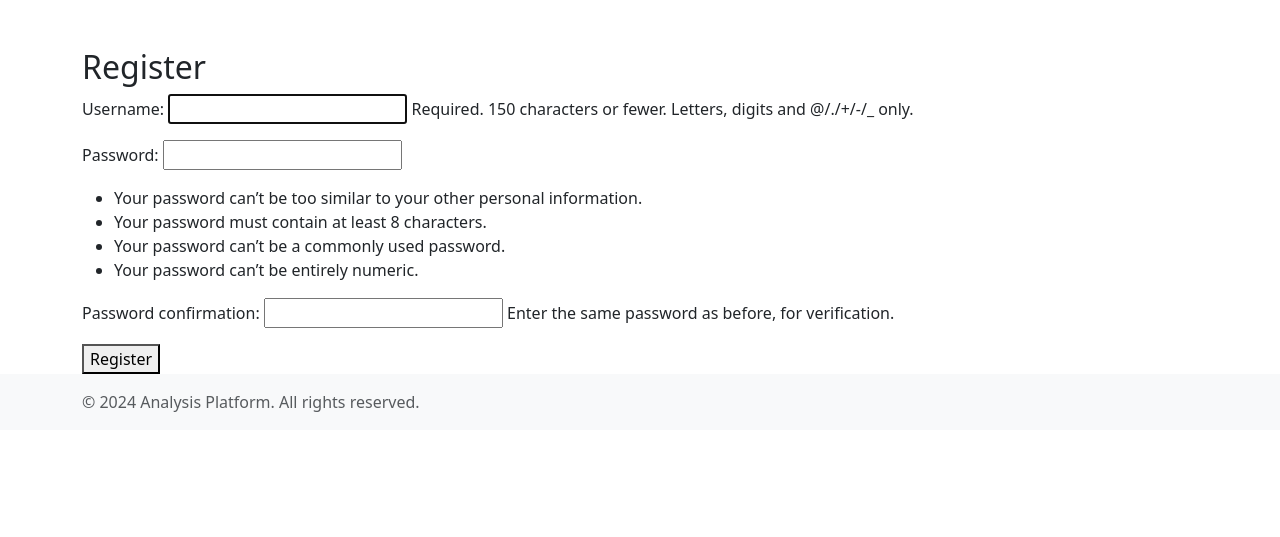
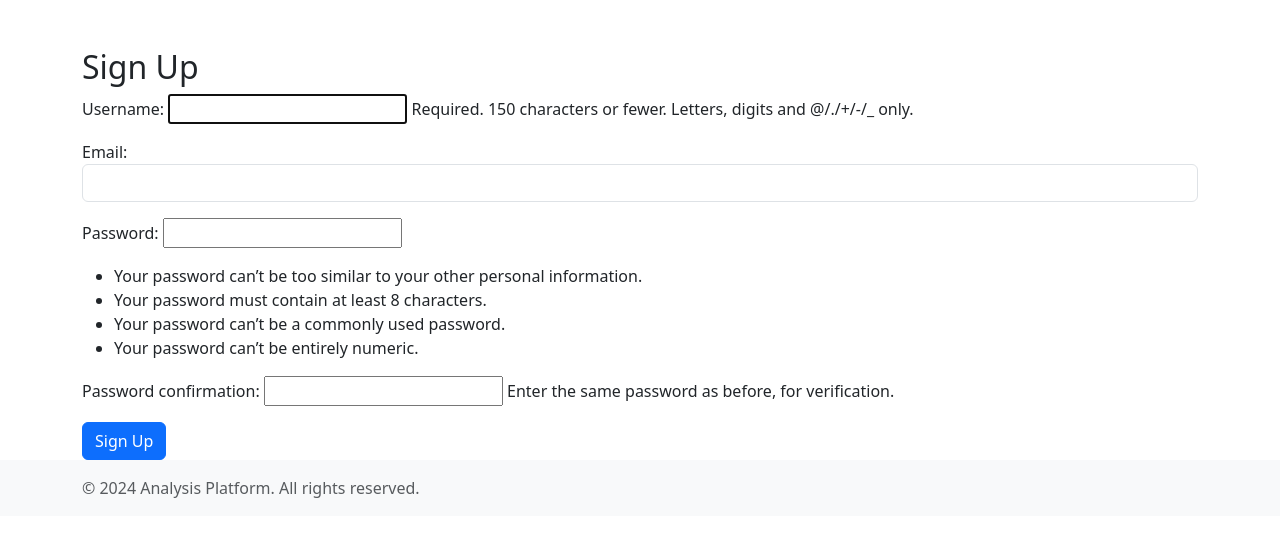
Before and after one commit to am-derrick/F_n_M-Platform, a Django app: page /accounts/register/ in a window 1280 px wide. Shown: the part 56-593 px from the top of the page. Run offline with Django 5.2, Linux system fonts and the light colour scheme; some libraries are stand-ins or nearby versions; some web fonts are replaced.

Commit message:
modified: to use UserCreationForm instead of UserSignUpForm

```diff
--- /dev/null
+++ b/accounts/forms.py
@@ -0,0 +1,12 @@
+from django import forms
+from django.contrib.auth.forms import UserCreationForm
+from django.contrib.auth.models import User
+
+class SignUpForm(UserCreationForm):
+    usable_password = None
+    email = forms.CharField(max_length=254, required=True,
+                            widget=forms.EmailInput(attrs={'class': 'form-control'}))
+
+    class Meta:
+        model = User
+        fields = ('username', 'email', 'password1', 'password2')
--- a/accounts/views.py
+++ b/accounts/views.py
@@ -1,21 +1,26 @@
 from django.shortcuts import render, redirect
 from django.contrib.auth import login
-from django.contrib.auth.forms import UserCreationForm
+from .forms import SignUpForm
 from django.contrib.auth.views import LoginView, LogoutView
 
 def register(request):
+    """sign up/register view"""
     if request.method == 'POST':
-        form = UserCreationForm(request.POST)
+        form = SignUpForm(request.POST)
         if form.is_valid():
             user = form.save()
             login(request, user)
-            return redirect('dashboard')
+            return redirect('analysis')
     else:
-        form = UserCreationForm()
+        form = SignUpForm()
     return render(request, 'accounts/register.html',  {'form': form})
 
 class CustomLoginView(LoginView):
     template_name = 'accounts/login.html'
 
-class CustomLogoutView(LoginView):
+class CustomLogoutView(LogoutView):
     next_page = 'login'
+
+
+def analysis_view(request):
+    return render(request, 'analysis/analysis.html')
--- a/templates/accounts/register.html
+++ b/templates/accounts/register.html
@@ -1,10 +1,12 @@
 {% extends 'base.html' %}
 
+{% block title %}Sign Up{% endblock %}
+
 {% block content %}
-    <h2>Register</h2>
+    <h2>Sign Up</h2>
     <form method="post">
         {% csrf_token %}
         {{ form.as_p }}
-        <button type="submit">Register</button>
+        <button type="submit" class="btn btn-primary">Sign Up</button>
     </form>
 {% endblock %}
```
Also changed, not shown: accounts/models.py (+1 -9 lines).
